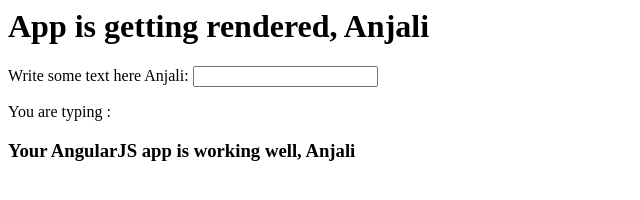
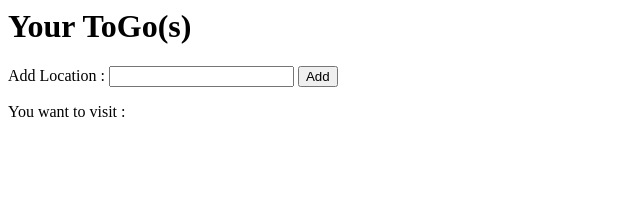
Before and after one commit to A9Sharma/Travel-Dashboard, a website: page client/index.html in a window 1280 px wide. Shown: the whole page, without its empty margins (0-640 px from the left). Drawn offline with nearby package versions, Linux system fonts and the light colour scheme.

Commit message:
"Create basic ToGo App for entering locations user wants to visit"

```diff
--- a/client/index.html
+++ b/client/index.html
@@ -1,6 +1,6 @@
 <html>
 <head>
-  <title>Hello World, AngularJS</title>
+  <title>ToGo App</title>
   <script type="text/javascript" src="../node_modules/angular/angular.js"></script>
   <script src="app.js"></script>
   <script src="components/userInput.js"></script>
--- a/client/templates/app.html
+++ b/client/templates/app.html
@@ -1,5 +1,5 @@
 <div>
-<h1>App is getting rendered, {{$ctrl.username}}</h1>
+<h1>Your ToGo(s)<!-- , {{$ctrl.username}} --></h1>
 <user-input user="$ctrl.username"></user-input>
-<user-greeting user="$ctrl.username"></user-greeting>
+<!-- <user-greeting user="$ctrl.username"></user-greeting> -->
 <div>
--- a/client/templates/userInput.html
+++ b/client/templates/userInput.html
@@ -1,4 +1,9 @@
 <div>
-  Write some text here {{$ctrl.user}}: <input type="text" ng-model="$ctrl.inputText">
-  <p>You are typing : {{$ctrl.inputText}}</p>
+  <p>Add Location :
+    <input type="text" ng-model="$ctrl.inputText">
+    <button class="btn" ng-click="$ctrl.handleClick()">
+      Add
+    </button>
+  </p>
+  <p>You want to visit : {{$ctrl.inputText}}</p>
 </div>
```
Also changed, not shown: client/components/userGreeting.js (line endings or trailing spaces).
